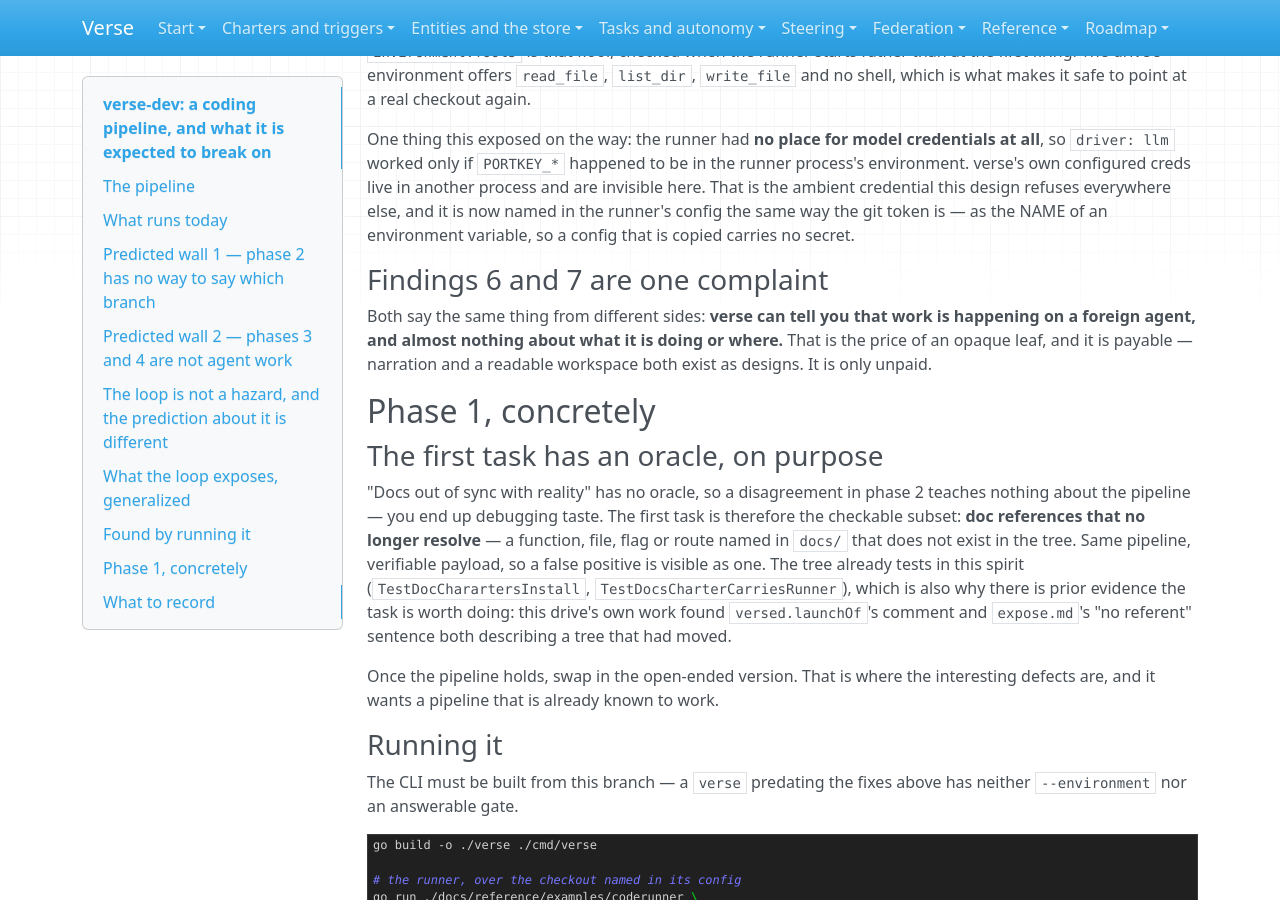
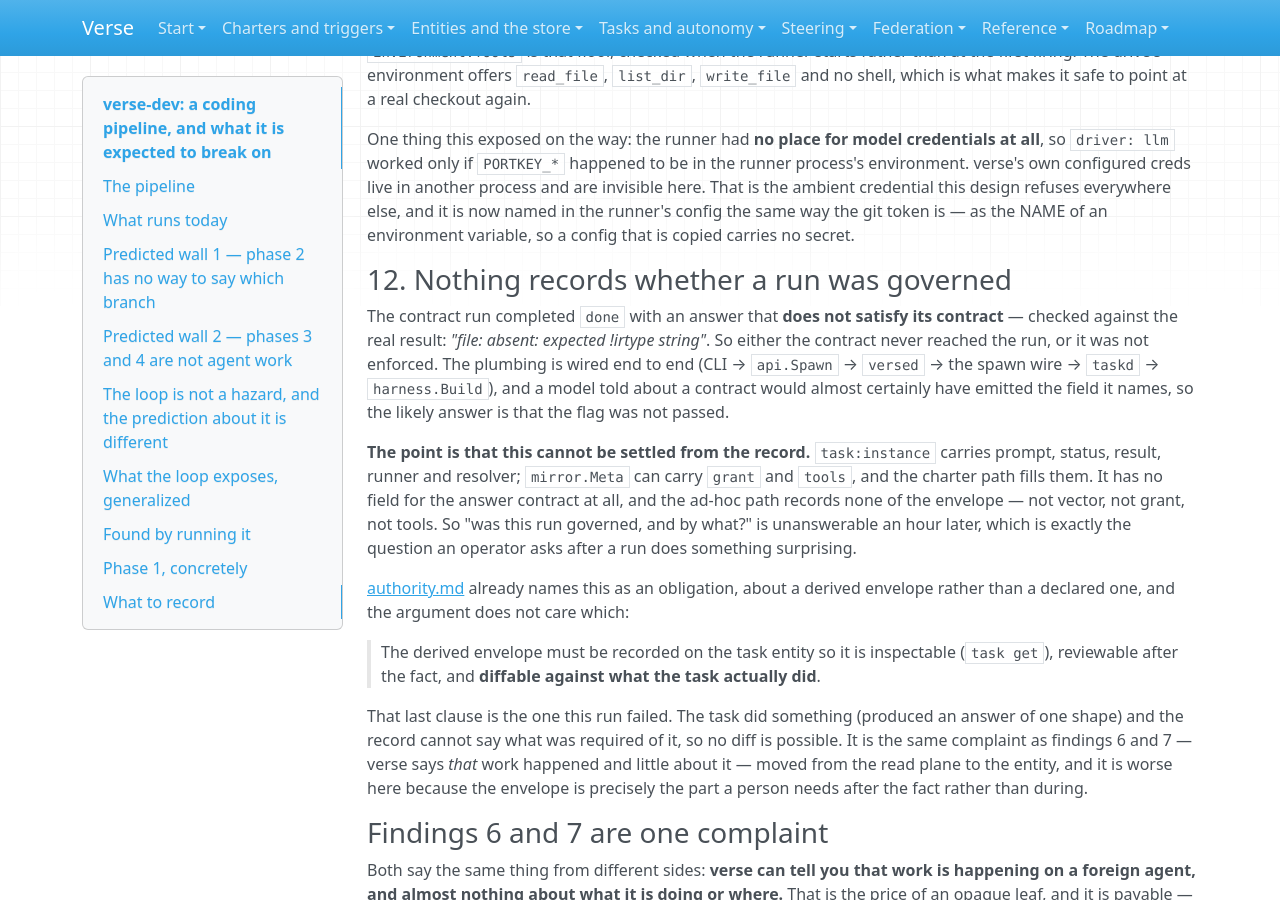
Before and after one commit to signadot/viff, an MkDocs documentation site: the page built from docs/working/verse-dev-coderunner.md, in a window 1280 px wide and 900 px high, scrolled down 8103 px. Built offline with MkDocs 1.6.1, drawn with Linux system fonts in a browser that asks for light colours; some of the changed text lies outside the part shown.

Commit message:
verse-dev: nothing records whether a run was governed
The contract run finished done with an answer that does not satisfy its contract — checked
against the real result, 'file: absent: expected !irtype string'. The plumbing is wired end
to end and a model told about a contract would have emitted the field it names, so the flag
was most likely not passed.

The finding is that this cannot be settled from the record. task:instance carries prompt,
status, result, runner and resolver; mirror.Meta can carry grant and tools and the charter
path fills them. There is no field for the answer contract at all, and the ad-hoc path
records none of the envelope. So 'was this run governed, and by what?' is unanswerable an
hour later, which is the question asked after a run does something surprising.

authority.md already names it as an obligation — the envelope must be recorded so it is
inspectable, reviewable after the fact, and diffable against what the task actually did.
That last clause is what this run failed: the task produced an answer of one shape and the
record cannot say what was required of it.

Co-Authored-By: Claude Opus 5 (1M context) <noreply@anthropic.com>

```diff
--- a/docs/working/verse-dev-coderunner.md
+++ b/docs/working/verse-dev-coderunner.md
@@ -384,6 +384,34 @@ credential this design refuses everywhere else, and it is now named in the runne
 same way the git token is — as the NAME of an environment variable, so a config that is copied
 carries no secret.
 
+### 12. Nothing records whether a run was governed
+
+The contract run completed `done` with an answer that **does not satisfy its contract** —
+checked against the real result: *"file: absent: expected !irtype string"*. So either the
+contract never reached the run, or it was not enforced. The plumbing is wired end to end (CLI →
+`api.Spawn` → `versed` → the spawn wire → `taskd` → `harness.Build`), and a model told about a
+contract would almost certainly have emitted the field it names, so the likely answer is that
+the flag was not passed.
+
+**The point is that this cannot be settled from the record.** `task:instance` carries prompt,
+status, result, runner and resolver; `mirror.Meta` can carry `grant` and `tools`, and the
+charter path fills them. It has no field for the answer contract at all, and the ad-hoc path
+records none of the envelope — not vector, not grant, not tools. So "was this run governed, and
+by what?" is unanswerable an hour later, which is exactly the question an operator asks after a
+run does something surprising.
+
+[authority.md](../roadmap/authority.md) already names this as an obligation, about a derived
+envelope rather than a declared one, and the argument does not care which:
+
+> The derived envelope must be recorded on the task entity so it is inspectable (`task get`),
+> reviewable after the fact, and **diffable against what the task actually did**.
+
+That last clause is the one this run failed. The task did something (produced an answer of one
+shape) and the record cannot say what was required of it, so no diff is possible. It is the same
+complaint as findings 6 and 7 — verse says *that* work happened and little about it — moved from
+the read plane to the entity, and it is worse here because the envelope is precisely the part a
+person needs after the fact rather than during.
+
 ### Findings 6 and 7 are one complaint
 
 Both say the same thing from different sides: **verse can tell you that work is happening on a
```
Also changed, not shown: other parts of docs/working/verse-dev-coderunner.md (+2 -2 lines).
